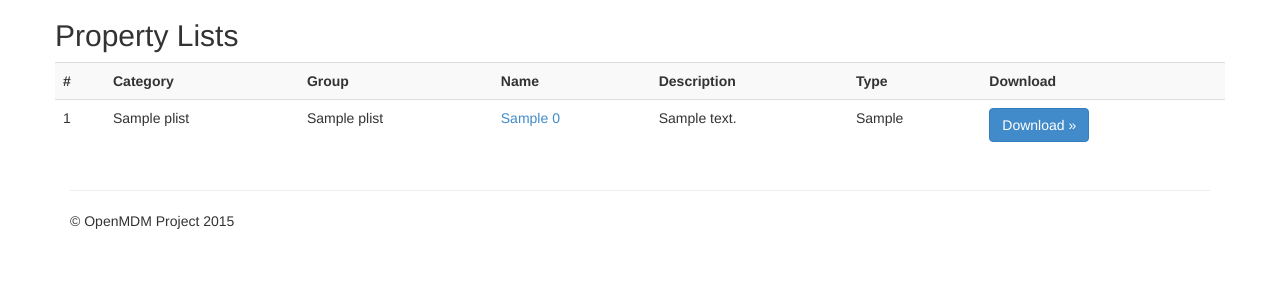
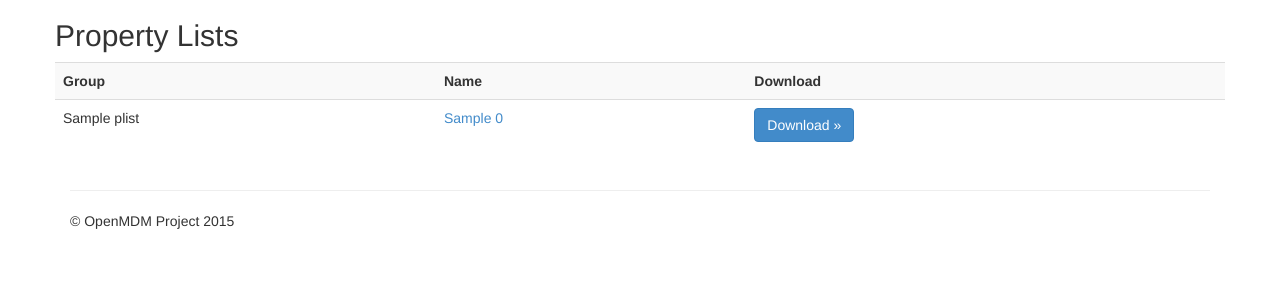
Before and after one commit to OpenMDM/OpenMDM, a Django app: template templates/public_gate/property_lists.html in a window 1280 px wide. Shown: the part 51-351 px from the top of the page. Run offline with Django 3.2, Linux system fonts and the light colour scheme; the template is opened without the code that fills it: most values are stand-ins (such as "Sample title", 1, 10 or a date in 2020); parts of the project's set-up code (start-up, migrations or seed data) failed here and were passed over; some libraries are stand-ins or nearby versions.

Commit message:
less details

```diff
--- a/templates/public_gate/property_lists.html
+++ b/templates/public_gate/property_lists.html
@@ -7,23 +7,15 @@
 
         <table class="table table-striped">
             <tr>
-                <th>#</th>
-                <th>Category</th>
                 <th>Group</th>
                 <th>Name</th>
-                <th>Description</th>
-                <th>Type</th>
                 <th>Download</th>
             </tr>
             {% for group, plists in property_lists.items %}
                 {% for plist in plists %}
                     <tr>
-                        <td>{{ plist.id }}</td>
-                        <td>{{ plist.plist.PayloadDisplayName }}</td>
                         <td>{{ plist.group_name }}</td>
                         <td><a href="{% url 'public_gate:property_list_detail' plist.id %}">{{ plist.plist.PayloadContent.0.PayloadDisplayName }}</a></td>
-                        <td>{{ plist.plist.PayloadContent.0.PayloadDescription }}</td>
-                        <td>{{ plist.plist.PayloadContent.0.PayloadType }}</td>
                         <td><a class="btn btn-primary" href="{% url 'public_gate:property_list_download' plist.id %}" >Download &raquo;</a></td>
                     </tr>
                 {% endfor %}
```
